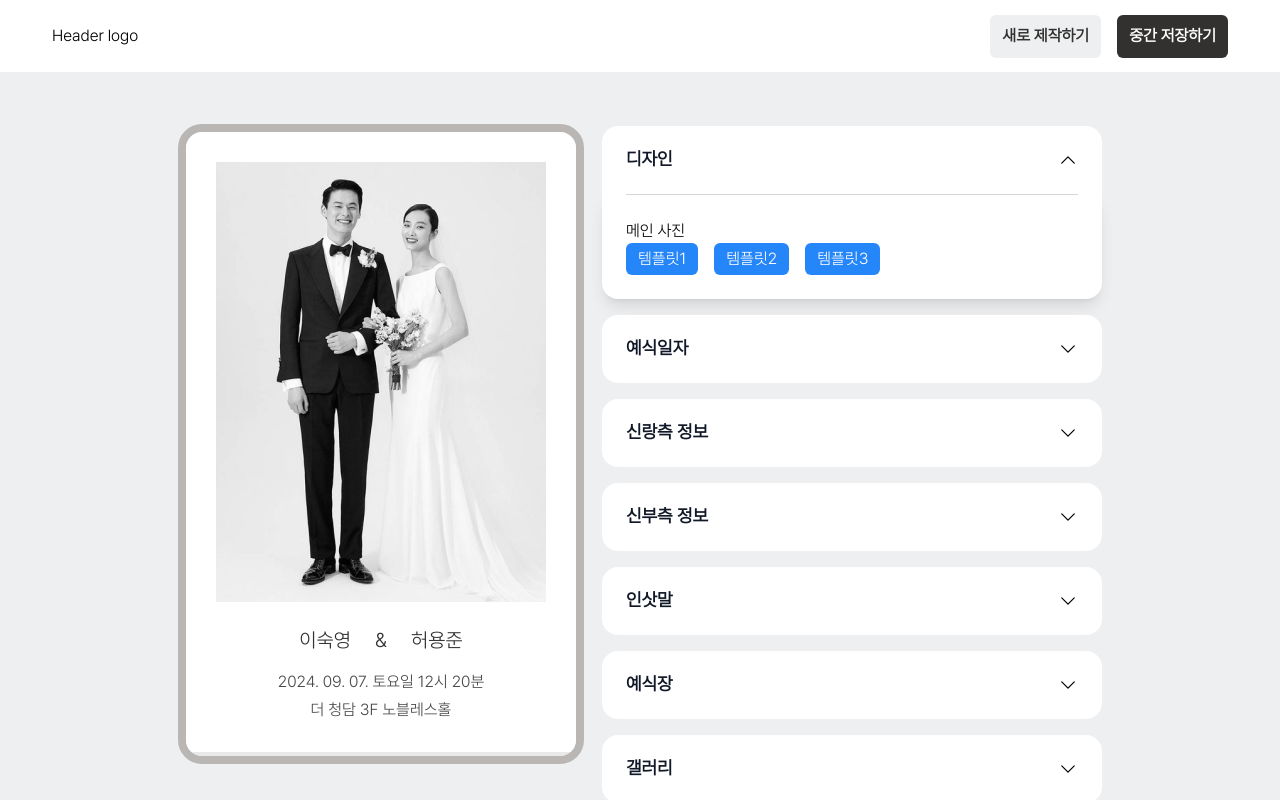
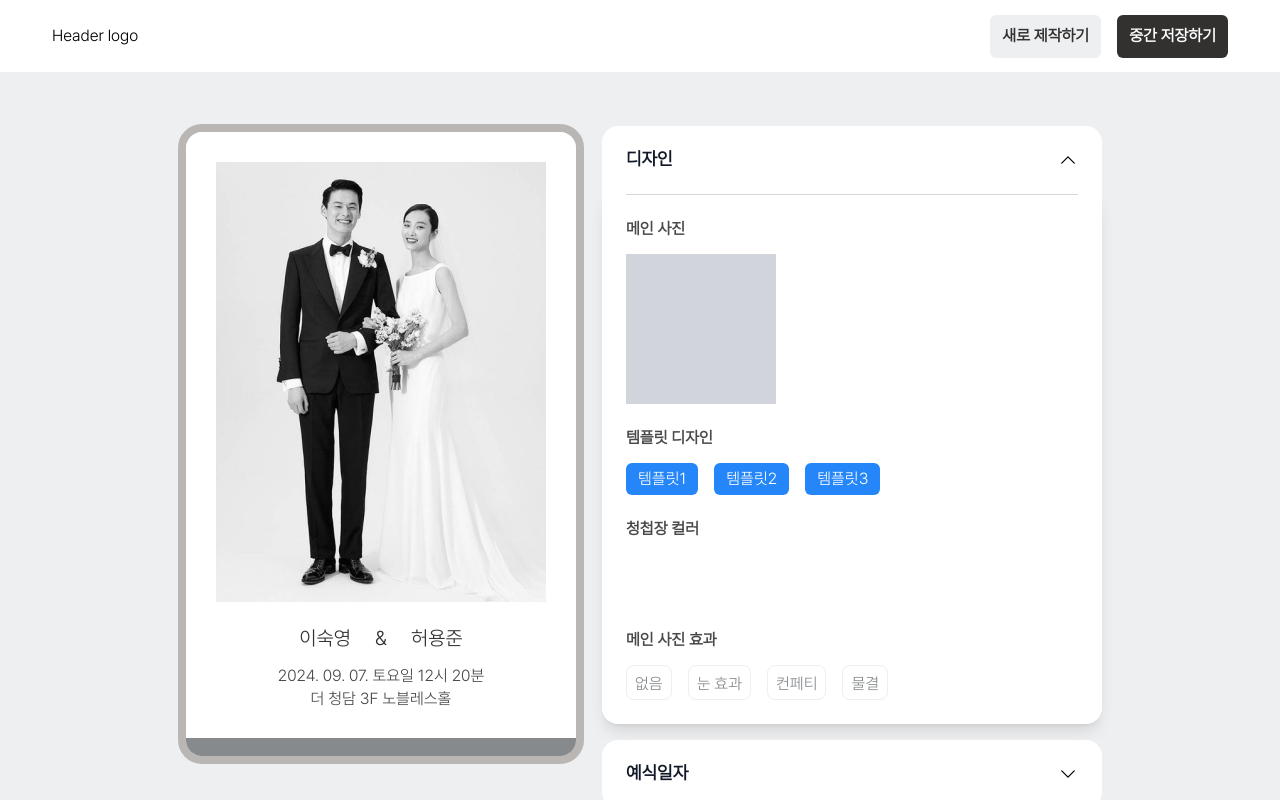
Before and after one commit to 22sook00/gloww, a Next.js app: page /form/1 in a window 1280 px wide. Both pictures are taken after a click on the button "디자인". Shown: the top 800 px of the page. Built offline with nearby package versions, Linux system fonts and the light colour scheme; no server answers.

Commit message:
✨Feat: add Tab container

```diff
--- a/src/components/form/DesignForm.tsx
+++ b/src/components/form/DesignForm.tsx
@@ -1,14 +1,12 @@
 "use client";
-import React from "react";
+import React, { useEffect } from "react";
 import Dropdown from "../dropdown/Dropdown";
 import { templateState } from "@/utils/atom";
 import { useSetRecoilState } from "recoil";
-
-const templateArr = [
-  { templateId: 1, name: "템플릿1" },
-  { templateId: 2, name: "템플릿2" },
-  { templateId: 3, name: "템플릿3" },
-];
+import Tab from "../tab/Tab";
+import FormSectionLayout from "../layout/FormSectionLayout";
+import { COLOR_ARR, EFFECT_ARR, TEMPLATE_ARR } from "@/data/staticData";
+import { useFormContext } from "react-hook-form";
 
 const DesignForm = () => {
   const setSelectId = useSetRecoilState(templateState);
@@ -16,12 +14,30 @@ const DesignForm = () => {
   const handleClickTemplate = (templateId: number) => {
     setSelectId(templateId);
   };
+
+  const {
+    control,
+    setValue,
+    watch,
+    formState: { errors, dirtyFields },
+  } = useFormContext();
+
+  useEffect(() => {
+    console.log("GET::", watch("effect"));
+  }, [watch]);
+
+  const handleColorClick = (color: string) => {
+    setValue("templateColor", color);
+  };
   return (
     <Dropdown title={"디자인"}>
-      <div>
-        메인 사진
+      <div className="form-section-layout gap-6">
+        <FormSectionLayout subTitle="메인 사진">
+          <div className="w-[150px] h-[150px] bg-gray-300"></div>
+        </FormSectionLayout>
+        <FormSectionLayout subTitle="템플릿 디자인">
           <ul className="flex-row">
-          {templateArr.map((btn) => {
+            {TEMPLATE_ARR.map((btn) => {
               return (
                 <li key={btn.templateId}>
                   <button
@@ -35,6 +51,40 @@ const DesignForm = () => {
               );
             })}
           </ul>
+        </FormSectionLayout>
+        <FormSectionLayout subTitle="청첩장 컬러">
+          <div className="flex-row">
+            {COLOR_ARR.map((color) => {
+              return (
+                <div
+                  onClick={() => handleColorClick(color.name)}
+                  key={color.colocId}
+                  className={`
+                  cursor-pointer
+                  w-[52px] h-[52px] rounded-xl ${color.name}
+                  ${
+                    watch("templateColor") === color.name &&
+                    "border border-default-black"
+                  }
+                  `}
+                />
+              );
+            })}
+          </div>
+        </FormSectionLayout>
+        <FormSectionLayout subTitle="메인 사진 효과">
+          <div className="flex-row">
+            {EFFECT_ARR.map((effect) => {
+              return (
+                <Tab
+                  value={"effect"}
+                  key={effect.effectId}
+                  text={effect.name}
+                />
+              );
+            })}
+          </div>
+        </FormSectionLayout>
       </div>
     </Dropdown>
   );
--- /dev/null
+++ b/src/components/layout/FormSectionLayout.tsx
@@ -0,0 +1,17 @@
+import React from "react";
+
+interface FormSectionLayout {
+  subTitle?: string;
+  children: React.ReactNode;
+}
+
+const FormSectionLayout = ({ subTitle, children }: FormSectionLayout) => {
+  return (
+    <section className="form-section-layout">
+      <p className="text-light-black font-semibold">{subTitle}</p>
+      {children}
+    </section>
+  );
+};
+
+export default FormSectionLayout;
--- /dev/null
+++ b/src/components/tab/Tab.tsx
@@ -0,0 +1,32 @@
+"use client";
+import React, { useEffect, useState } from "react";
+import { useFormContext } from "react-hook-form";
+
+interface TabProps {
+  value: string;
+  text: string;
+}
+
+const Tab = ({ value, text }: TabProps) => {
+  const { setValue, watch } = useFormContext();
+  const handleSelect = () => {
+    setValue(value, text);
+  };
+
+  return (
+    <div
+      onClick={handleSelect}
+      className={`
+      ${
+        watch(value) === text
+          ? " border-default-black text-default-black"
+          : "border-tint-gray text-default-gray"
+      }
+      w-fit h-[35px] p-2 cursor-pointer border rounded-lg   `}
+    >
+      <p>{text}</p>
+    </div>
+  );
+};
+
+export default Tab;
--- /dev/null
+++ b/src/data/staticData.ts
@@ -0,0 +1,22 @@
+/**
+ * 디자인 폼
+ */
+export const TEMPLATE_ARR = [
+  { templateId: 1, name: "템플릿1" },
+  { templateId: 2, name: "템플릿2" },
+  { templateId: 3, name: "템플릿3" },
+];
+
+export const EFFECT_ARR = [
+  { effectId: 0, name: "없음" },
+  { effectId: 1, name: "눈 효과" },
+  { effectId: 2, name: "컨페티" },
+  { effectId: 3, name: "물결" },
+];
+
+export const COLOR_ARR = [
+  { colocId: 0, name: "bg-slate-300" },
+  { colocId: 1, name: "bg-slate-400" },
+  { colocId: 2, name: "bg-slate-500" },
+  { colocId: 3, name: "bg-slate-600" },
+];
--- a/src/style/globals.css
+++ b/src/style/globals.css
@@ -5,6 +5,9 @@
 @layer components {
   .default-layout {
     @apply m-auto px-5 lg:px-8 lg:max-w-[1240px];
+  }
+  .form-section-layout {
+    @apply flex flex-col justify-start items-start gap-4;
   }
   .flex-center {
     @apply flex justify-center items-center gap-4;
@@ -32,7 +35,7 @@
 
 body {
   p {
-    letter-spacing: 2%;
+    line-height: normal;
   }
 }
 
--- a/tailwind.config.ts
+++ b/tailwind.config.ts
@@ -33,8 +33,9 @@ const config: Config = {
         "default-black": "#323130",
         "dark-black": "#2C2E30",
         "tint-gray": "#EDEFF1",
-        "light-gray": "#615D5C",
-        "default-gray": "#E9E9E9",
+        "light-gray": "#E9E9E9",
+        "default-gray": "#868A8D",
+        "dark-gray": "#615D5C",
 
         "text-dark": "#333333",
         "text-tint": "#d1d1d1",
```
Lines whose indentation alone changed are shown as unchanged.
